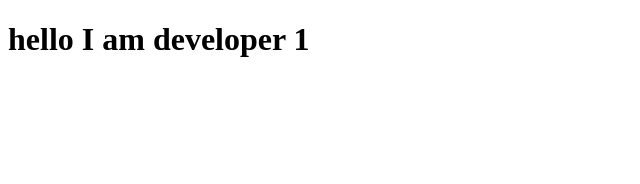
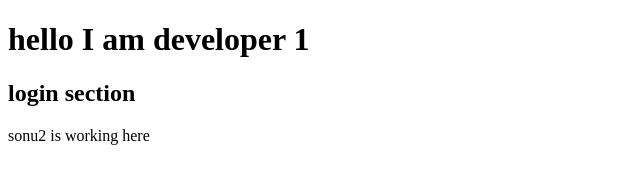
Before and after one commit to sonuk597733-cyber/team-practice, a plain HTML site: page index.html in a window 1280 px wide. Shown: the whole page, without its empty margins (0-640 px from the left). Drawn offline with Linux system fonts and the light colour scheme.

Commit message:
add login section

```diff
--- a/index.html
+++ b/index.html
@@ -7,5 +7,7 @@
 </head>
 <body>
   <h1>hello I am developer 1</h1>
+  <h2>login section</h2>
+  <p>sonu2 is working here</p>
 </body>
 </html>
```
